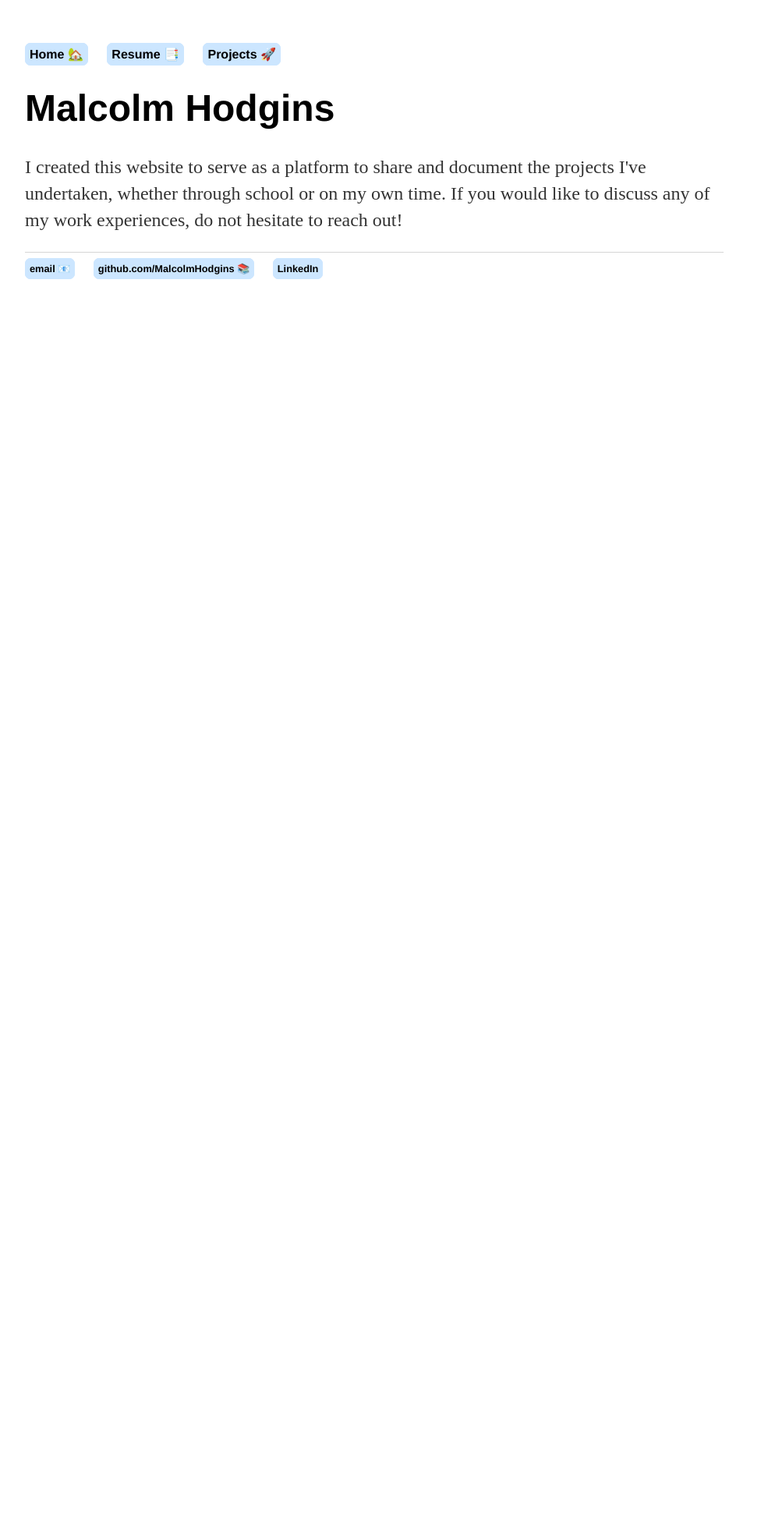
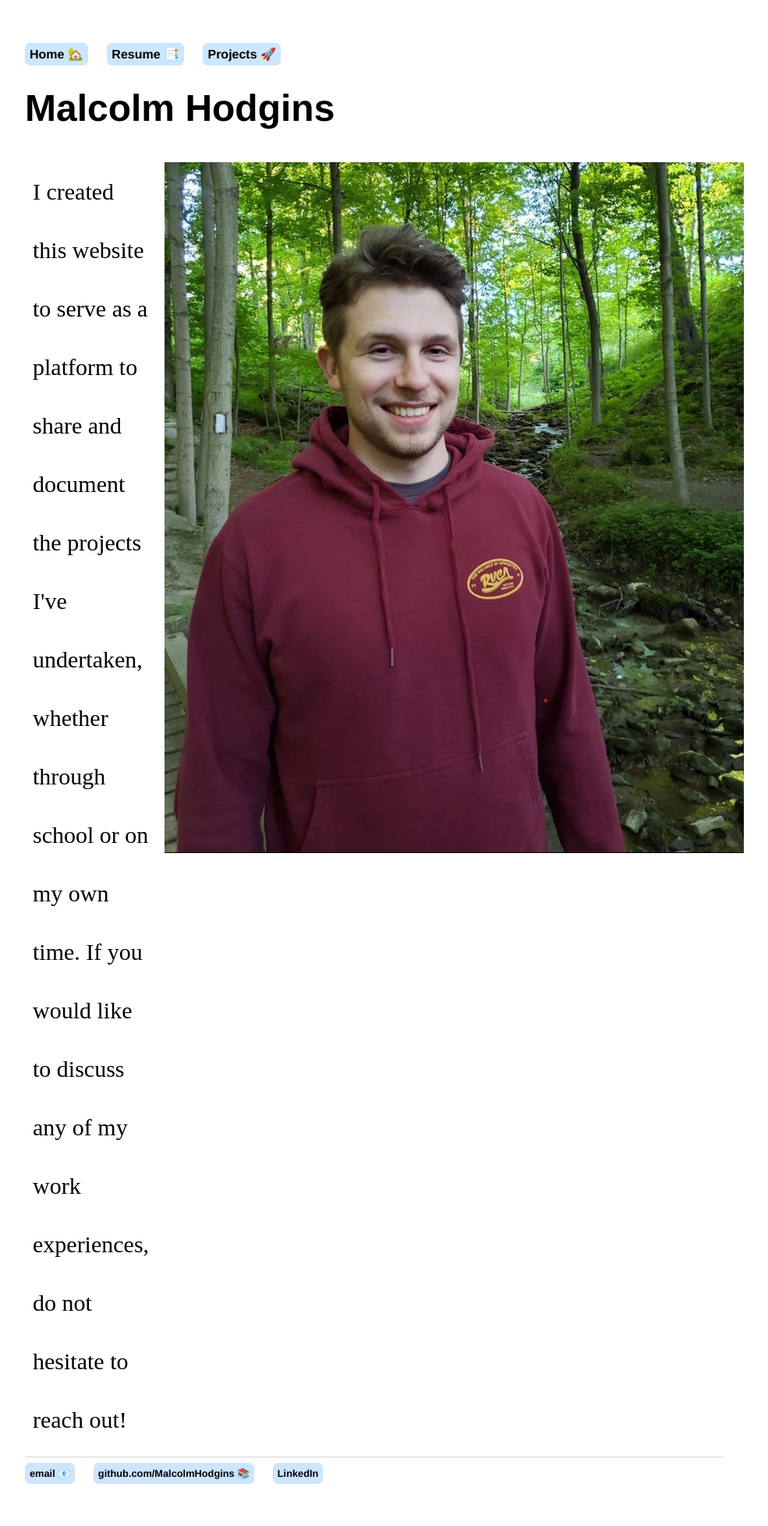
Before and after one commit to MalcolmHodgins/MalcolmHodgins.github.io, a Jekyll site: the page built from index.html, in a window 1280 px wide. Shown: the whole page at 78% size, without its empty margins (160-1145 px from the left). Built offline with Jekyll 4.4.1, drawn with Linux system fonts in a browser that asks for light colours; before the commit the page ends 900 px from its top, so only the background shows below that.

Commit message:
adding flexbox containers for home page

```diff
--- a/css/main.css
+++ b/css/main.css
@@ -16,6 +16,22 @@ nav ul li, footer ul li {
     border-radius: 7px;
     background-color:#cce6ff;
     padding:5px;
+}
+
+.flex-container-home-intro {
+  display: flex;
+  flex-wrap: nowrap;
+  flex-direction: row;
+  background-color: white;
+}
+
+.flex-container-home-intro > div {
+  background-color: #FFFFFF;
+  width: 1000px;
+  margin: 10px;
+  text-align: left;
+  line-height: 75px;
+  font-size: 30px;
 }
 
 a {
--- a/index.html
+++ b/index.html
@@ -2,9 +2,11 @@
 layout: default
 title: Malcolm Hodgins, Engineering Student
 ---
-<div class="blurb">
-	<h1> Malcolm Hodgins </h1>
-	<p>
+<h1> Malcolm Hodgins </h1>
+<div class="flex-container-home-intro">
+	<div>
 		I created this website to serve as a platform to share and document the projects I've undertaken, whether through school or on my own time. If you would like to discuss any of my work experiences, do not hesitate to reach out!
-	</p>
-</div><!-- /.blurb -->
+	</div>
+	<div>
+		<img src="/images/home_page/profile.JPG">
+</div>
```
Also changed, not shown: images/home_page/profile.jpg (added).
